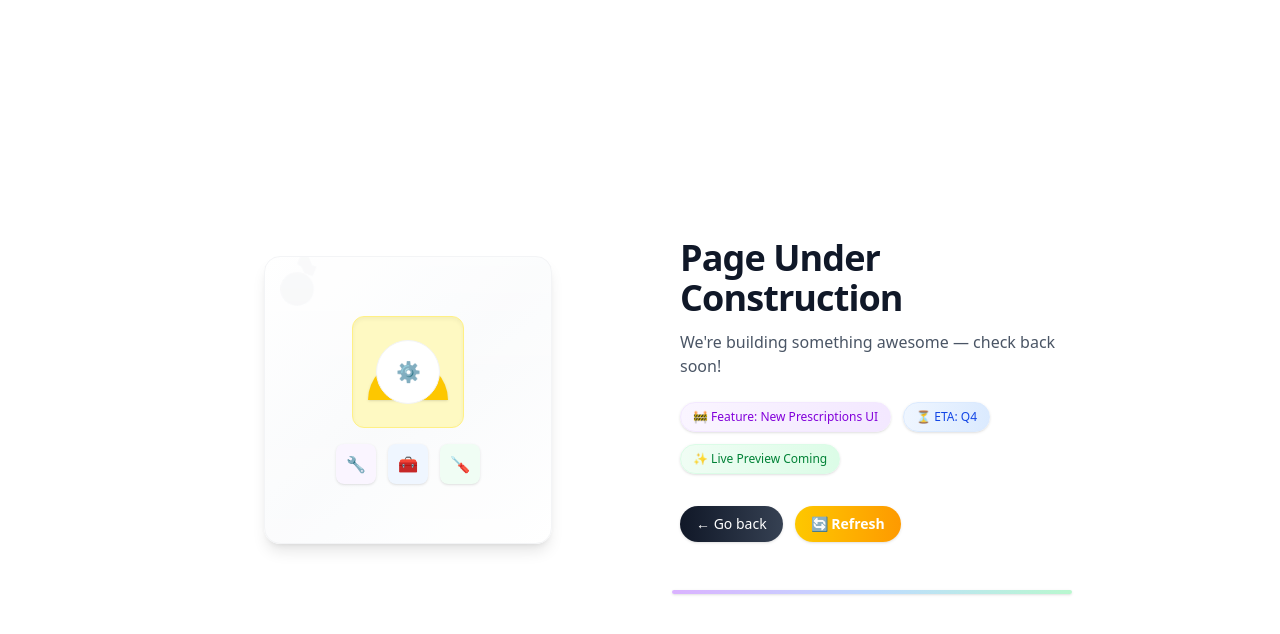
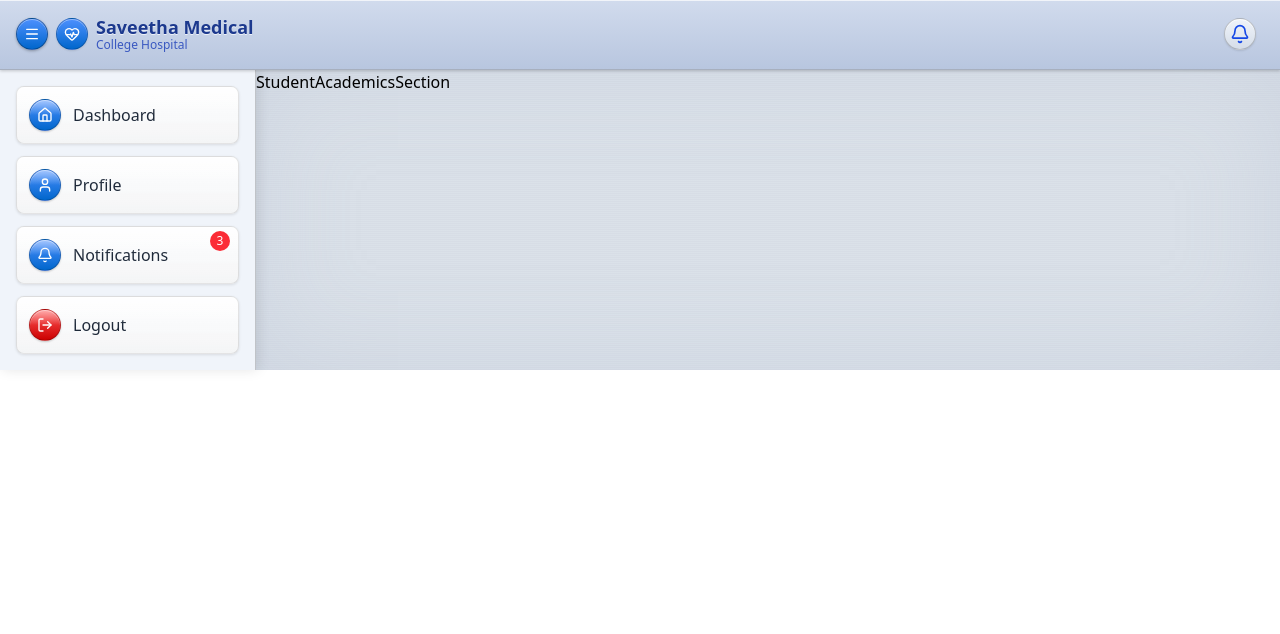
Before and after one commit to Mukunthan-A-R/simats-medical-client, a React (Vite) app: page /student/academics/1 in a window 1280 px wide. Shown: the top 634 px of the page. Built offline with nearby package versions, Linux system fonts and the light colour scheme.

Commit message:
new student academics route

```diff
--- a/src/App.jsx
+++ b/src/App.jsx
@@ -22,6 +22,7 @@ import FacultyPrescriptionApprovals from "./pages/faculty/FacultyPrescriptionApp
 import FacultyAdmissionApprovals from "./pages/faculty/FacultyAdmissionApprovals";
 import UnderConstruction from "./components/UnderConstruction";
 import FacultyProfile from "./pages/faculty/FacultyProfile";
+import StudentAcademicsSection from "./components/students/StudentAcademicsSection";
 
 function App() {
   return (
@@ -36,6 +37,10 @@ function App() {
           <Route path="/student" element={<StudentLayout />}>
             <Route path="dashboard/:studentId" element={<StudentDashboard />} />
             <Route path="profile/:studentId" element={<StudentProfile />} />
+            <Route
+              path="academics/:studentId"
+              element={<StudentAcademicsSection />}
+            />
             <Route
               path="notifications/:studentId"
               element={<StudentNotificationsScreen />}
--- /dev/null
+++ b/src/components/students/StudentAcademicsSection.jsx
@@ -0,0 +1,7 @@
+import React from "react";
+
+const StudentAcademicsSection = () => {
+  return <div>StudentAcademicsSection</div>;
+};
+
+export default StudentAcademicsSection;
--- a/src/components/students/StudentDashboardProfile.jsx
+++ b/src/components/students/StudentDashboardProfile.jsx
@@ -1,15 +1,16 @@
 import React, { useState } from "react";
 import { GraduationCapIcon, AwardIcon, ChartBarIcon } from "lucide-react";
+import { useNavigate } from "react-router-dom";
 
 export default function StudentProfileCard({ onNavigate }) {
   const [activeTab, setActiveTab] = useState(null);
+  const navigate = useNavigate();
 
   return (
     <div>
       {/* Student Profile Card */}
       <div
         className="overflow-hidden mb-6 cursor-pointer transform transition-transform duration-200 hover:scale-[1.01]"
-        onClick={() => onNavigate("student-profile")}
         style={{
           backgroundColor: "white",
           borderRadius: "12px",
@@ -65,6 +66,7 @@ export default function StudentProfileCard({ onNavigate }) {
 
         {/* Academic Status */}
         <div
+          onClick={() => navigate("/student/academics/123")}
           className="px-6 py-4 border-t"
           style={{
             backgroundColor: "rgba(0,100,255,0.05)",
```
